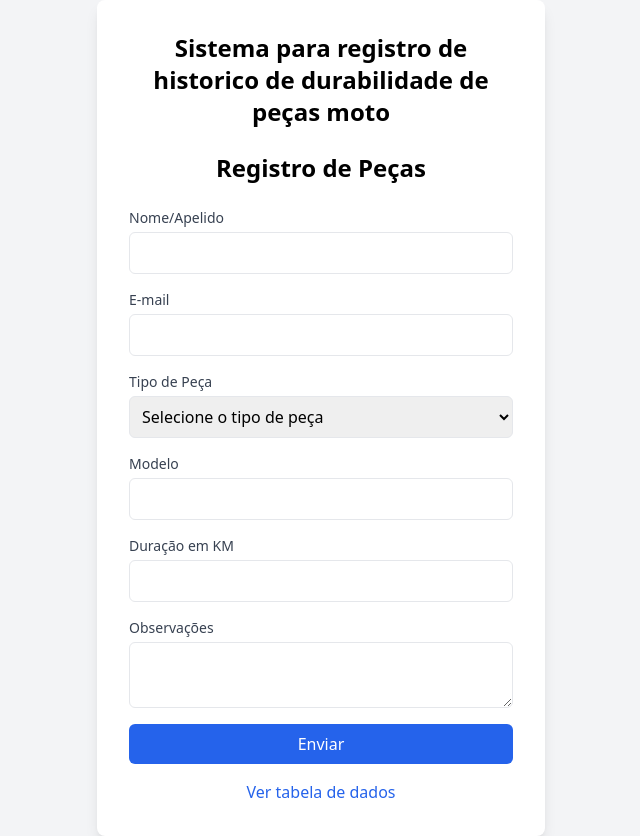
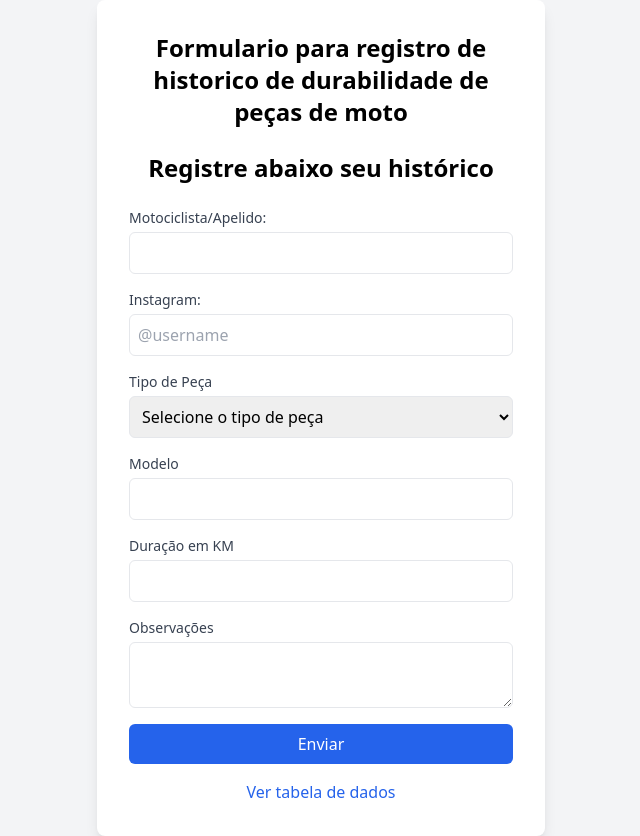
Before and after one commit to delgadoadv/registro-pecas, a plain HTML site: page index.html in a window 1280 px wide. Shown: the whole page, without its empty margins (319-959 px from the left). Drawn offline with nearby package versions, Linux system fonts and the light colour scheme.

Commit message:
Update index.html

```diff
--- a/index.html
+++ b/index.html
@@ -12,17 +12,17 @@
 </head>
 <body class="bg-gray-100 flex items-center justify-center min-h-screen">
   <div class="bg-white p-8 rounded-lg shadow-lg w-full max-w-md">
-    <h1 class="text-2xl font-bold mb-6 text-center">Sistema para registro de historico de durabilidade de peças moto</h1>
-    <h1 class="text-2xl font-bold mb-6 text-center">Registro de Peças</h1>
+    <h1 class="text-2xl font-bold mb-6 text-center">Formulario para registro de historico de durabilidade de peças de moto</h1>
+    <h1 class="text-2xl font-bold mb-6 text-center">Registre abaixo seu histórico</h1>
     <form id="pecasForm" action="https://script.google.com/macros/s/AKfycbxVTWxXfj0E99Jp6TM-WeMF9jxnYipLAkQ0mIDzrqRhtx7vWkbM_kIug530wxsKPbWk/exec" method="POST" class="space-y-4">
      <div id="mensagem" class="hidden p-4 rounded-md text-center"></div>
       <div>
-        <label for="nome" class="block text-sm font-medium text-gray-700">Nome/Apelido</label>
+        <label for="nome" class="block text-sm font-medium text-gray-700">Motociclista/Apelido:</label>
         <input type="text" id="nome" name="nome" required class="mt-1 block w-full p-2 border rounded-md">
       </div>
       <div>
-        <label for="email" class="block text-sm font-medium text-gray-700">E-mail</label>
-        <input type="email" id="email" name="email" required class="mt-1 block w-full p-2 border rounded-md">
+        <label for="instagram" class="block text-sm font-medium text-gray-700">Instagram:</label>
+        <input type="text" id="instagram" name="instagram" placeholder="@username" required class="mt-1 block w-full p-2 border rounded-md">
       </div>
       <div>
         <label for="tipoPeca" class="block text-sm font-medium text-gray-700">Tipo de Peça</label>
```
